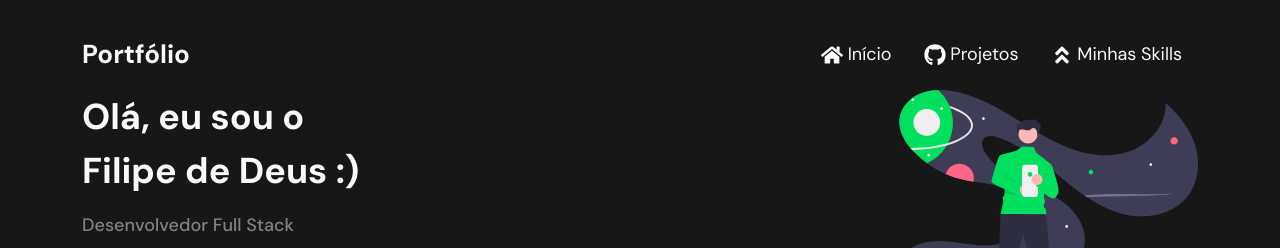
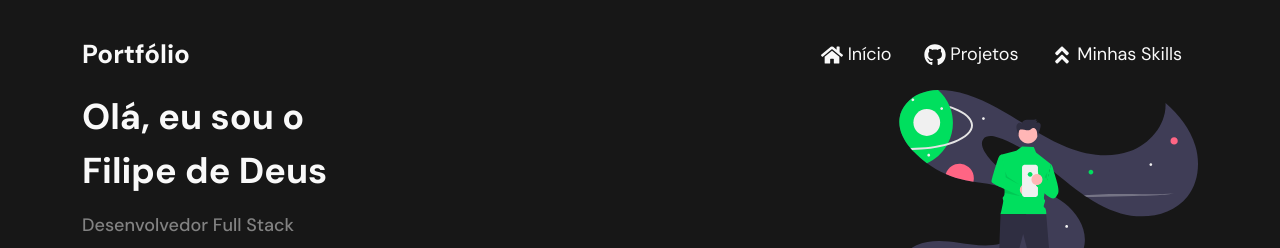
Before and after one commit to dedeus6/portifoliofilipe, a React (Create React App) app: page / in a window 1280 px wide. Shown: the top 248 px of the page. Built offline with nearby package versions, Linux system fonts and the light colour scheme.

Commit message:
retirando smile

```diff
--- a/src/pages/Home/index.tsx
+++ b/src/pages/Home/index.tsx
@@ -9,7 +9,7 @@ const Home = () => {
       <div className="home-container">
         <div className="top-container">
           <div className="info-container">
-              <p className="white-title info-title">Olá, eu sou o <br/>Filipe de Deus :)</p>
+              <p className="white-title info-title">Olá, eu sou o <br/>Filipe de Deus</p>
               <p className="info-subtitle">Desenvolvedor Full Stack</p>
               <div className="buttons-container">
                 <a href="https://drive.google.com/file/d/1Suxw9mxamSbitW-qaJr8-g_GBK4izEms/view?usp=sharing" target="_blank" rel="noreferrer">
```
